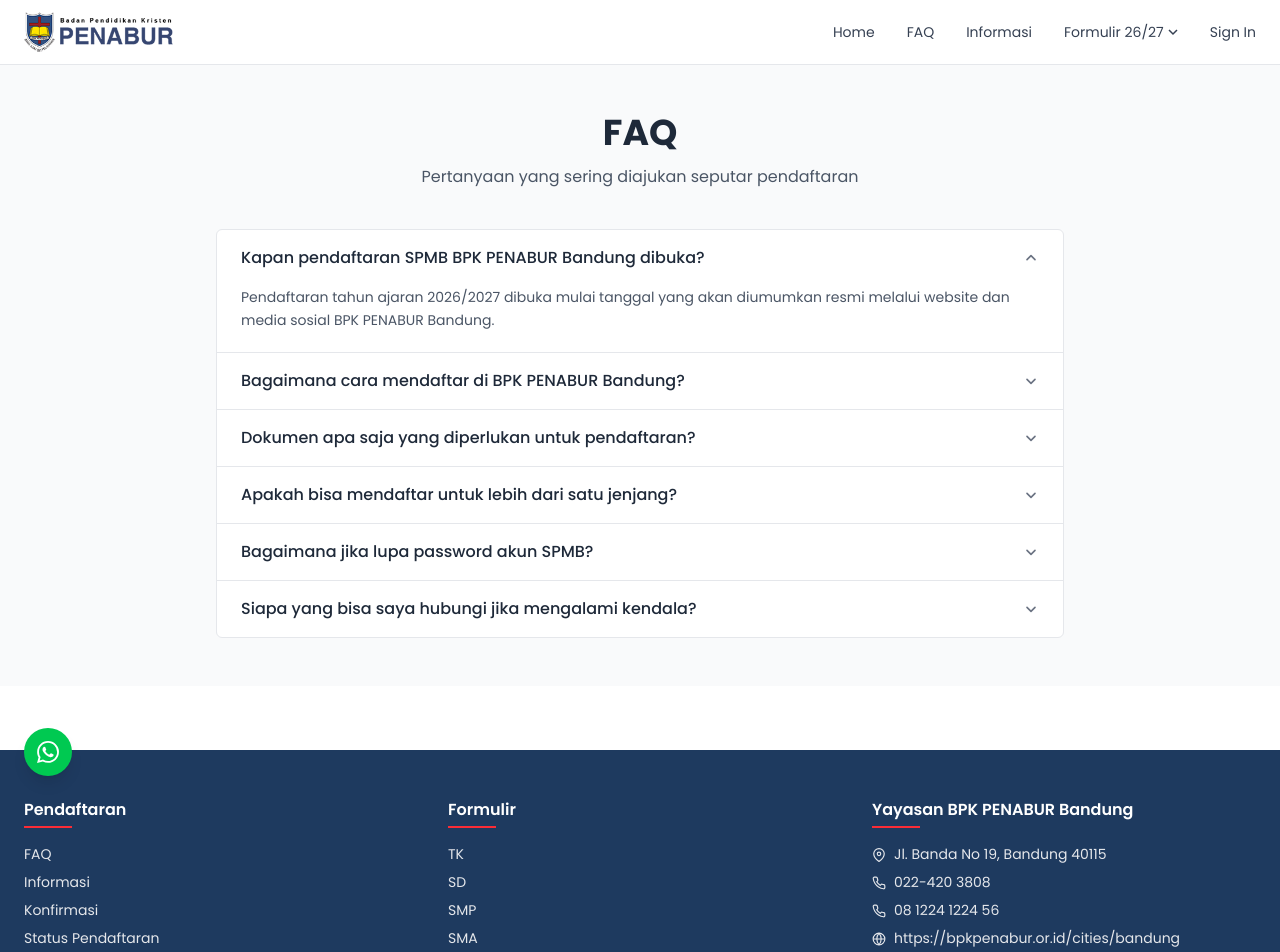
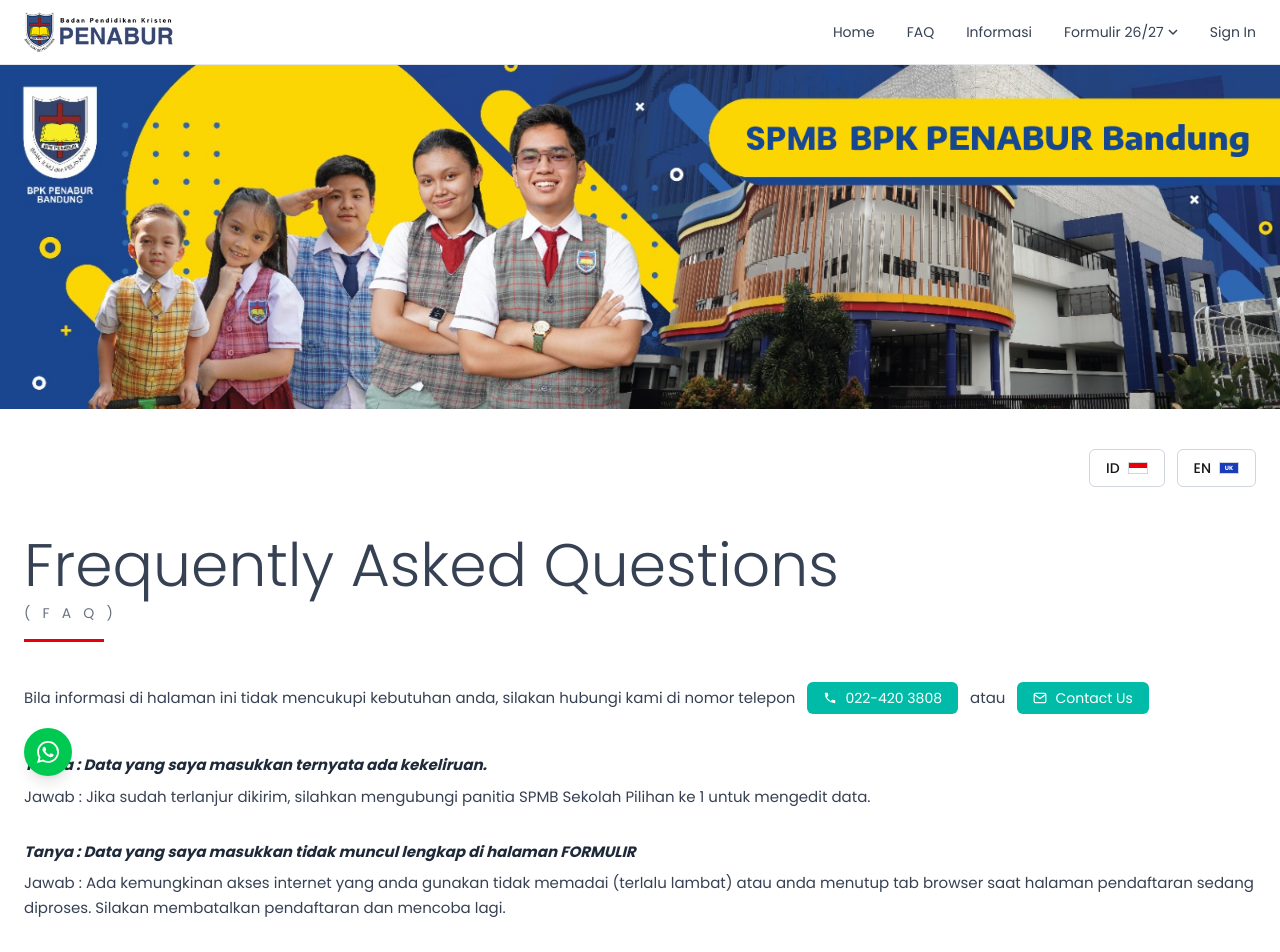
Before and after one commit to RianiDestianti/ppdbbpk, a Next.js app: page /faq in a window 1280 px wide. Shown: the top 952 px of the page. Built offline with nearby package versions, Linux system fonts and the light colour scheme.

Commit message:
FEAT : Faq

```diff
--- a/app/faq/page.tsx
+++ b/app/faq/page.tsx
@@ -1,79 +1,121 @@
-"use client";
-
-import { useState } from "react";
+import Image from "next/image";
 import Navbar from "../components/Navbar";
 import Footer from "../components/Footer";
 
-const faqs = [
+type FAQItem = {
+    q: string;
+    a: React.ReactNode;
+};
+
+const faqs: FAQItem[] = [
     {
-        q: "Kapan pendaftaran SPMB BPK PENABUR Bandung dibuka?",
-        a: "Pendaftaran tahun ajaran 2026/2027 dibuka mulai tanggal yang akan diumumkan resmi melalui website dan media sosial BPK PENABUR Bandung.",
+        q: "Data yang saya masukkan ternyata ada kekeliruan.",
+        a: "Jika sudah terlanjur dikirim, silahkan mengubungi panitia SPMB Sekolah Pilihan ke 1 untuk mengedit data.",
     },
     {
-        q: "Bagaimana cara mendaftar di BPK PENABUR Bandung?",
-        a: "Anda dapat mendaftar secara online melalui sistem SPMB Online dengan membuat akun terlebih dahulu, lalu mengisi formulir sesuai jenjang yang dituju.",
+        q: "Data yang saya masukkan tidak muncul lengkap di halaman FORMULIR",
+        a: "Ada kemungkinan akses internet yang anda gunakan tidak memadai (terlalu lambat) atau anda menutup tab browser saat halaman pendaftaran sedang diproses. Silakan membatalkan pendaftaran dan mencoba lagi.",
     },
     {
-        q: "Dokumen apa saja yang diperlukan untuk pendaftaran?",
-        a: "Dokumen yang diperlukan antara lain: akta kelahiran, kartu keluarga, pas foto, rapor (untuk SD/SMP/SMA), serta dokumen pendukung lain sesuai jenjang.",
+        q: "Apa perbedaan Jalur Keajegan dalam, Keajegan Luar dan TES?",
+        a: (
+            <>
+                ada 3 pilihan jalur untuk SPMB BPK PENABUR Bandung
+                <div className="mt-4 space-y-2">
+                    <p>1. Jalur Keajegan Dalam adalah pendaftaran peserta didik baru yang asal sekolahnya dari BPK PENABUR Bandung dan melakukan pendaftaran diwaktu pendaftaran Keajegan Dalam</p>
+                    <p>2. Jalur Keajegan Luar adalah pendaftaran peserta didik baru yang asal sekolahnya dari Luar BPK PENABUR Bandung dan melakukan pendaftaran diwaktu pendaftaran Keajegan Luar</p>
+                    <p>3. Jalur Tes adalah pendaftaran peserta didik baru yang asal sekolahnya dari Dalam/Luar BPK PENABUR Bandung dan melakukan pendaftaran setelah batas waktu Keajegan</p>
+                </div>
+            </>
+        ),
     },
     {
-        q: "Apakah bisa mendaftar untuk lebih dari satu jenjang?",
-        a: "Satu akun hanya dapat digunakan untuk mendaftar satu calon peserta didik. Jika ingin mendaftarkan anak lain, silakan buat akun baru dengan email berbeda.",
+        q: 'Saya tidak dapat mengklik tombol "Daftar". Sepertinya tidak merespon.',
+        a: (
+            <>
+                Mungkin ada <em>form</em> yang belum anda isi atau formatnya salah. Silakan cek kembali. Jika masih tidak bisa, coba untuk merefresh halaman/mengklik lagi menu sesuai jenjang.
+            </>
+        ),
     },
     {
-        q: "Bagaimana jika lupa password akun SPMB?",
-        a: "Klik tombol 'Lupa Password' pada halaman Sign In, masukkan email terdaftar, dan ikuti instruksi reset password yang dikirimkan ke email Anda.",
-    },
-    {
-        q: "Siapa yang bisa saya hubungi jika mengalami kendala?",
-        a: "Anda dapat menghubungi admin kami via WhatsApp di 0812 2412 2456 atau telepon di 022-420 3808 pada jam kerja.",
+        q: "Situs ini sulit diakses / lambat.",
+        a: "Jika anda yakin hal ini bukan dikarenakan akses internet anda yang bermasalah/lambat, silakan dicoba lagi diwaktu dimana kemungkinan trafiknya kembali normal, misalnya pada malam hari.",
     },
 ];
 
 export default function FAQPage() {
-    const [openIdx, setOpenIdx] = useState<number | null>(0);
-
     return (
         <>
             <Navbar />
 
-            <main className="flex-1 bg-gray-50">
-                <div className="max-w-4xl mx-auto px-6 py-12">
-                    <div className="text-center mb-10">
-                        <h1 className="text-3xl md:text-4xl font-bold text-gray-800 mb-3">FAQ</h1>
-                        <p className="text-gray-600">Pertanyaan yang sering diajukan seputar pendaftaran</p>
-                    </div>
+            <main className="flex-1 bg-white">
+                <section className="relative w-full">
+                    <Image
+                        src="/assets/bannerspmb.png"
+                        alt="SPMB BPK PENABUR Bandung"
+                        width={1600}
+                        height={500}
+                        priority
+                        className="w-full h-auto object-cover"
+                    />
+                </section>
 
-                    <div className="bg-white rounded-md border border-gray-200 divide-y divide-gray-200">
+                <div className="max-w-7xl mx-auto px-6 pt-10 flex justify-end gap-3 text-sm">
+                    <button className="flex items-center gap-2 border border-gray-300 rounded-md px-4 py-2 hover:bg-gray-50">
+                        <span className="font-medium">ID</span>
+                        <span className="inline-block w-5 h-3 bg-gradient-to-b from-red-600 from-50% to-white to-50% border border-gray-300" />
+                    </button>
+                    <button className="flex items-center gap-2 border border-gray-300 rounded-md px-4 py-2 hover:bg-gray-50">
+                        <span className="font-medium">EN</span>
+                        <span className="inline-block w-5 h-3 bg-blue-800 border border-gray-300 relative overflow-hidden">
+                            <span className="absolute inset-0 flex items-center justify-center text-[6px] text-white font-bold">UK</span>
+                        </span>
+                    </button>
+                </div>
+
+                <section className="max-w-7xl mx-auto px-6 py-12">
+                    <h1 className="text-5xl md:text-6xl text-gray-700 font-light">Frequently Asked Questions</h1>
+                    <p className="mt-2 tracking-[0.3em] text-gray-500 text-sm">( F A Q )</p>
+                    <div className="w-20 h-[3px] bg-red-600 mt-4" />
+
+                    <p className="mt-10 text-gray-700 text-[15px] flex flex-wrap items-center gap-3">
+                        <span>Bila informasi di halaman ini tidak mencukupi kebutuhan anda, silakan hubungi kami di nomor telepon</span>
+                        <a
+                            href="tel:0224203808"
+                            className="inline-flex items-center gap-2 bg-teal-500 hover:bg-teal-600 text-white rounded-md px-4 py-1.5 text-sm"
+                        >
+                            <svg width="14" height="14" viewBox="0 0 24 24" fill="currentColor">
+                                <path d="M20 15.5c-1.25 0-2.45-.2-3.57-.57a1 1 0 00-1.02.24l-2.2 2.2a15.07 15.07 0 01-6.58-6.58l2.2-2.21a1 1 0 00.24-1.01A11.36 11.36 0 018.5 4a1 1 0 00-1-1H4a1 1 0 00-1 1 17 17 0 0017 17 1 1 0 001-1v-3.5a1 1 0 00-1-1z" />
+                            </svg>
+                            022-420 3808
+                        </a>
+                        <span>atau</span>
+                        <a
+                            href="#contact"
+                            className="inline-flex items-center gap-2 bg-teal-500 hover:bg-teal-600 text-white rounded-md px-4 py-1.5 text-sm"
+                        >
+                            <svg width="14" height="14" viewBox="0 0 24 24" fill="none" stroke="currentColor" strokeWidth="2">
+                                <path d="M4 4h16c1.1 0 2 .9 2 2v12c0 1.1-.9 2-2 2H4c-1.1 0-2-.9-2-2V6c0-1.1.9-2 2-2z" />
+                                <path d="M22 6l-10 7L2 6" />
+                            </svg>
+                            Contact Us
+                        </a>
+                    </p>
+
+                    <div className="mt-10 space-y-8">
                         {faqs.map((f, i) => (
                             <div key={i}>
-                                <button
-                                    onClick={() => setOpenIdx(openIdx === i ? null : i)}
-                                    className="w-full flex items-center justify-between gap-4 px-6 py-4 text-left hover:bg-gray-50"
-                                >
-                                    <span className="font-medium text-gray-800">{f.q}</span>
-                                    <svg
-                                        width="16"
-                                        height="16"
-                                        viewBox="0 0 20 20"
-                                        fill="none"
-                                        stroke="currentColor"
-                                        strokeWidth="2"
-                                        className={`flex-shrink-0 text-gray-500 transition-transform ${openIdx === i ? "rotate-180" : ""}`}
-                                    >
-                                        <path d="M5 8l5 5 5-5" strokeLinecap="round" strokeLinejoin="round" />
-                                    </svg>
-                                </button>
-                                {openIdx === i && (
-                                    <div className="px-6 pb-5 text-sm text-gray-600 leading-relaxed">
-                                        {f.a}
-                                    </div>
-                                )}
+                                <p className="font-bold italic text-gray-800 text-[15px]">
+                                    Tanya : {f.q}
+                                </p>
+                                <div className="mt-2 text-gray-700 text-[15px] leading-relaxed">
+                                    <span>Jawab : </span>
+                                    {f.a}
+                                </div>
                             </div>
                         ))}
                     </div>
-                </div>
+                </section>
             </main>
 
             <Footer />
```
